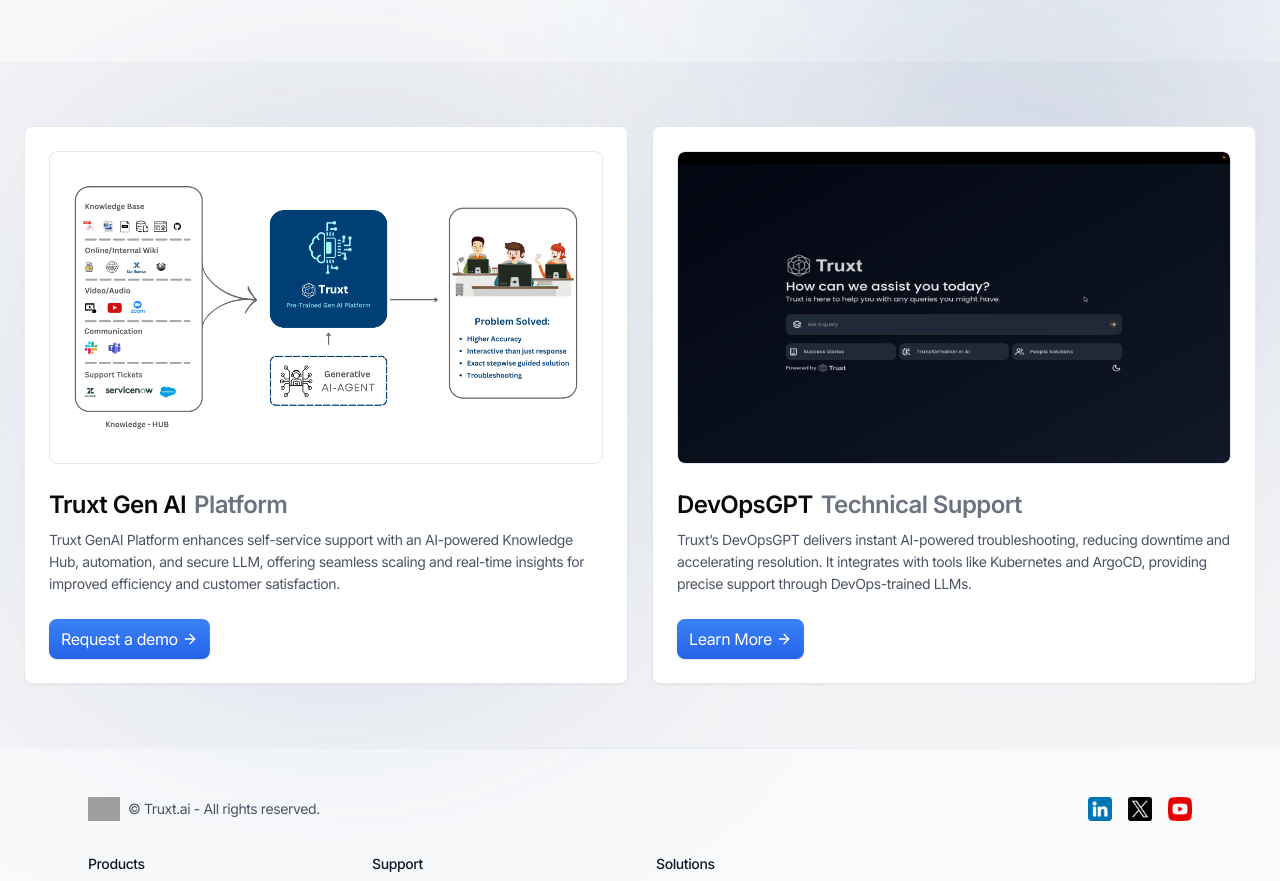
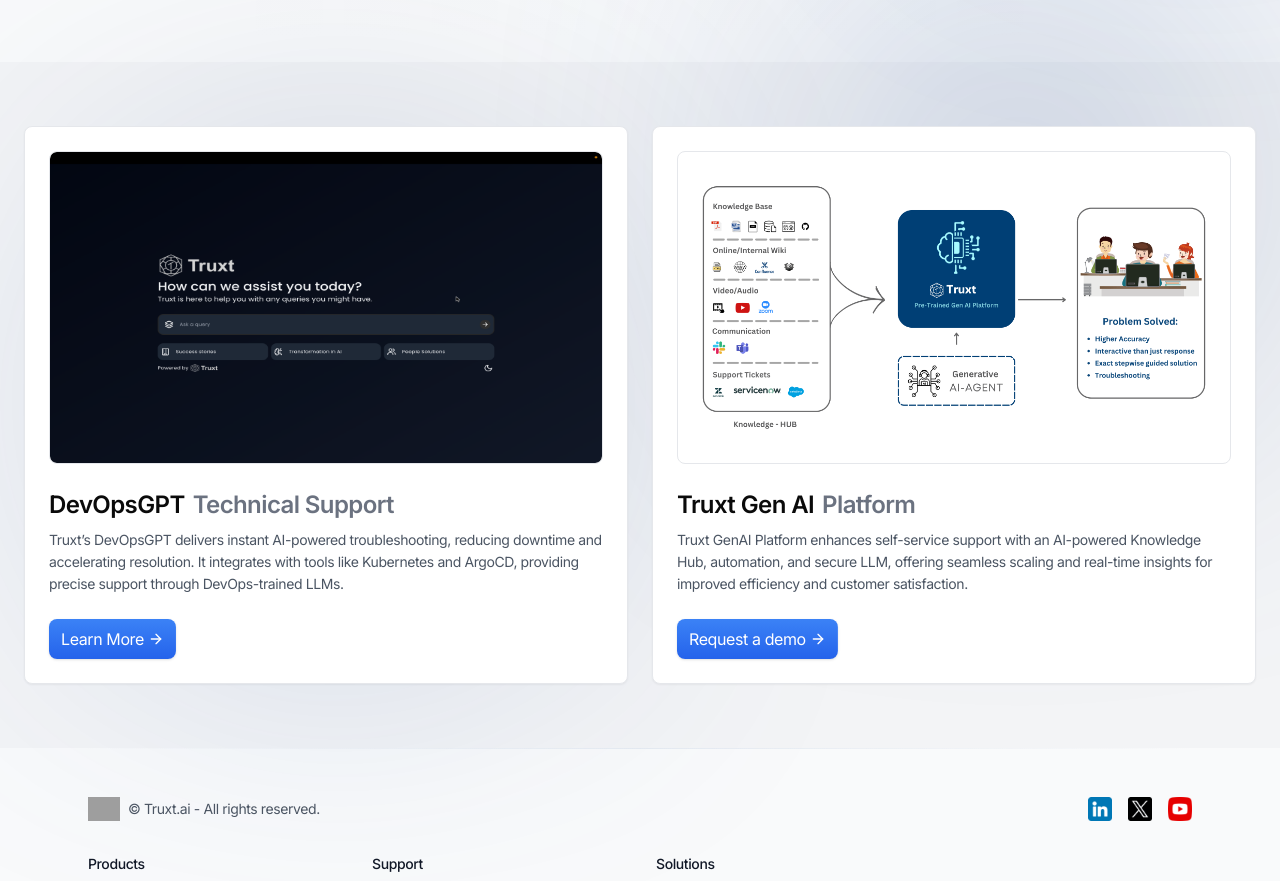
Before and after one commit to Truxt-ai/truxt-ai.github.io, a Next.js app: page /products in a window 1280 px wide. Shown: the part 400-1281 px from the top of the page. Built offline with nearby package versions, Linux system fonts and the light colour scheme; grey boxes are pictures that could not be loaded.

Commit message:
Added Export

```diff
--- a/components/contact-form.tsx
+++ b/components/contact-form.tsx
@@ -144,8 +144,8 @@
 
                     <div className='md:w-72 space-y-6'>
                         <div className='space-y-2'>
-                            <h3 className='font-semibold'>Official Email</h3>
-                            <a href='mailto:hello@truxt.ai' className='text-blue-600 hover:underline'>
+                            <h3 className='font-semibold'>Email</h3>
+                            <a href='mailto:hello@truxt.ai' className='text-blue-600 hover:underline text-xl'>
                                 hello@truxt.ai
                             </a>
                         </div>
--- a/components/products.tsx
+++ b/components/products.tsx
@@ -4,6 +4,16 @@
 import Link from 'next/link';
 
 const cardData = [
+    {
+        iconBg: 'bg-purple-600',
+        title: 'DevOpsGPT',
+        subtitle: 'Technical Support',
+        description: 'Truxt’s DevOpsGPT delivers instant AI-powered troubleshooting, reducing downtime and accelerating resolution. It integrates with tools like Kubernetes and ArgoCD, providing precise support through DevOps-trained LLMs.',
+        previewImage: '/images/truxt.png',
+        previewAlt: 'DevOps GPT preview',
+        buttonText: 'Learn More',
+        buttonLink:"/devops-gpt"
+    },
     {
         iconBg: 'bg-purple-600',
         title: 'Truxt Gen AI',
@@ -14,16 +24,7 @@
         buttonText: 'Request a demo',
         buttonLink:"/sandbox"
     },
-    {
-        iconBg: 'bg-purple-600',
-        title: 'DevOpsGPT',
-        subtitle: 'Technical Support',
-        description: 'Truxt’s DevOpsGPT delivers instant AI-powered troubleshooting, reducing downtime and accelerating resolution. It integrates with tools like Kubernetes and ArgoCD, providing precise support through DevOps-trained LLMs.',
-        previewImage: '/images/truxt.png',
-        previewAlt: 'DevOps GPT preview',
-        buttonText: 'Learn More',
-        buttonLink:"/devops-gpt"
-    }
+
 ];
 
 export default function Component() {
--- a/next.config.js
+++ b/next.config.js
@@ -17,6 +17,7 @@
   images: {
     unoptimized: true, // To support images for GitHub Pages
   },
+  output: 'export',
 }
 
 module.exports = nextConfig
```
